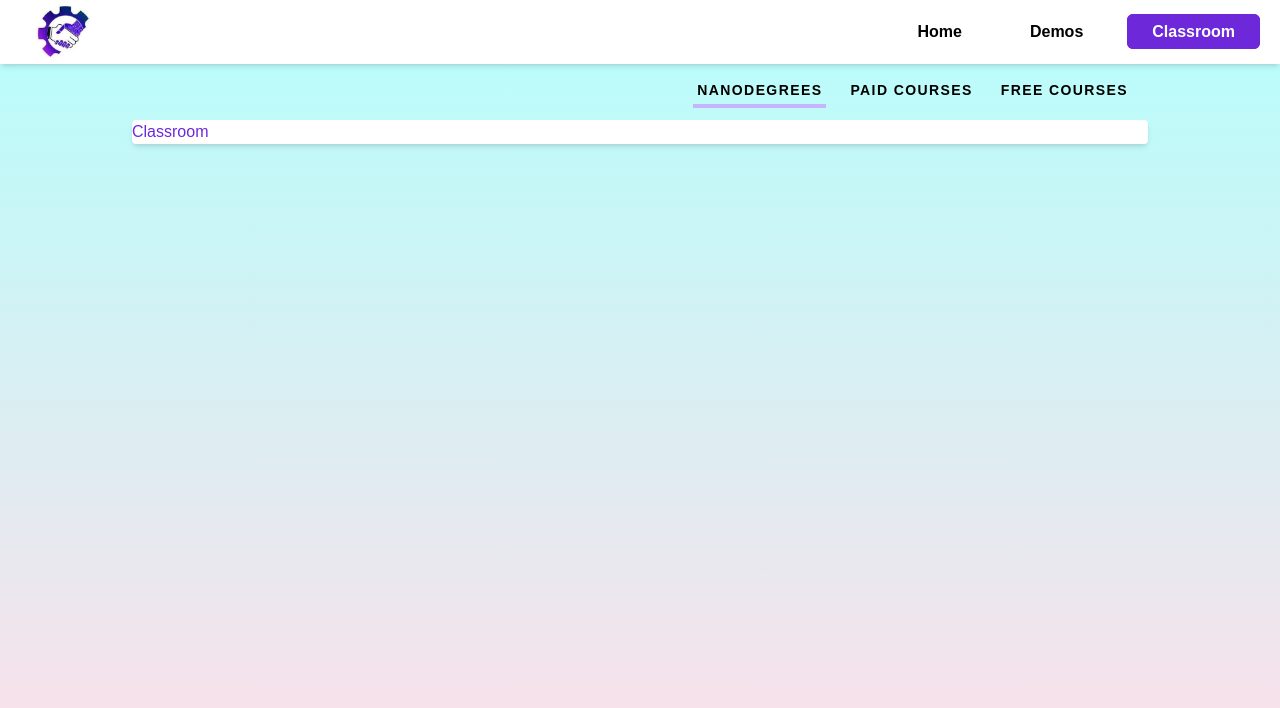
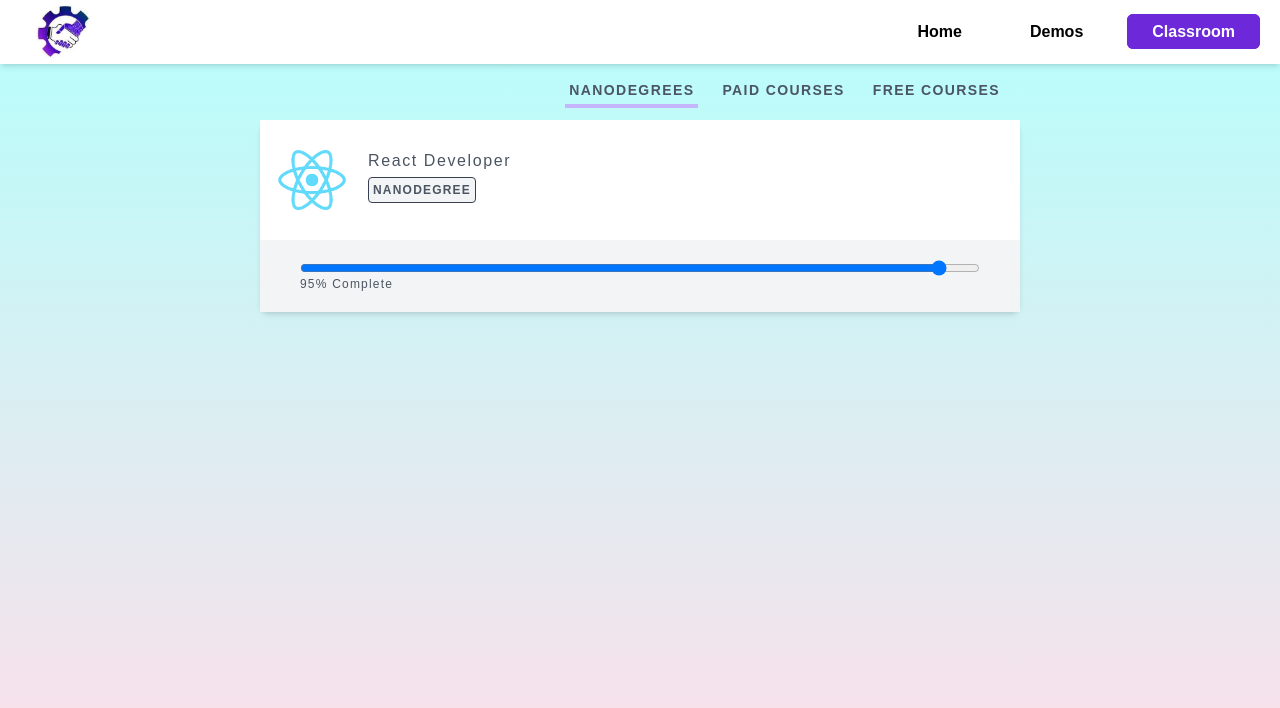
Before and after one commit to handri09/hajaniaina-dev, a React (Create React App) app: page /hajaniaina-dev/classroom in a window 1280 px wide. Shown: the top 708 px of the page. Built offline with nearby package versions, Linux system fonts and the light colour scheme.

Commit message:
Improve the Card on Course

```diff
--- a/src/pages/classroom/classroom.js
+++ b/src/pages/classroom/classroom.js
@@ -1,16 +1,30 @@
 import React from 'react';
 import { Nav } from './components';
+import react from '../../assets/reactlogo.png'
 
 function Classroom() {
   return (
     <>
       <Nav />
-      <div className='w-full max-w-screen-lg mx-auto px-1 my-1'>
+      <div className='w-full max-w-screen-md mx-auto px-1 my-1 rounded-lg'>
+        <button className='w-full rounded-lg shadow-md flex flex-col hover:drop-shadow-lg'>
 
-        <div className='w-full bg-white rounded shadow-md flex'>
-          <h1 className='text-center text-violet-700'>Classroom</h1>
-        </div>
+          <div className='w-full h-full bg-white flex'>
+            <div className='flex py-5 px-3'>
+              <img src={react} alt='react' className='h-20' />
+            </div>
+            <div className='flex flex-col gap-1 p-1 h-28 justify-center'>
+              <p className='tracking-widest text-gray-600'>React Developer</p>
+              <div className='flex jsutify-start'><p className='tracking-widest p-1 text-gray-600 text-xs border border-gray-700 font-bold inline rounded bg-gray-100 hover:bg-gray-200'>NANODEGREE</p></div>
+            </div>
+          </div>
 
+          <div className='w-full h-1/3 bg-gray-100 px-10 py-5 flex flex-col'>
+            <input className='w-full ' type='range' value={95}/>
+            <p className='text-xs text-gray-600 tracking-widest text-left' >95% Complete</p>
+          </div>
+
+        </button>
       </div>
     </>
   )
--- a/src/pages/classroom/components/Nav.js
+++ b/src/pages/classroom/components/Nav.js
@@ -12,10 +12,10 @@ function Nav() {
 
   return (
     <>
-      <div className='w-full max-w-screen-lg mx-auto flex my-3 px-5'>
+      <div className='w-full max-w-screen-md mx-auto flex my-3 px-5'>
         <div className='w-full text-sm tracking-widest flex gap-5 justify-end items-center'>
           { ['NANODEGREES', 'PAID COURSES', 'FREE COURSES'].map( (item, i) => (
-            <button key={i} className={`font-bold border-b-4 px-1 py-1 ${ nav === item ? 'border-violet-300' : 'border-transparent' }`} onClick={() => onClick(item)}>{ item }</button>
+            <button key={i} className={`text-gray-600 font-bold border-b-4 px-1 py-1 ${ nav === item ? 'border-violet-300' : 'border-transparent' }`} onClick={() => onClick(item)}>{ item }</button>
           )) }
         </div>
       </div>
```
Also changed, not shown: src/assets/reactlogo.png (added).
